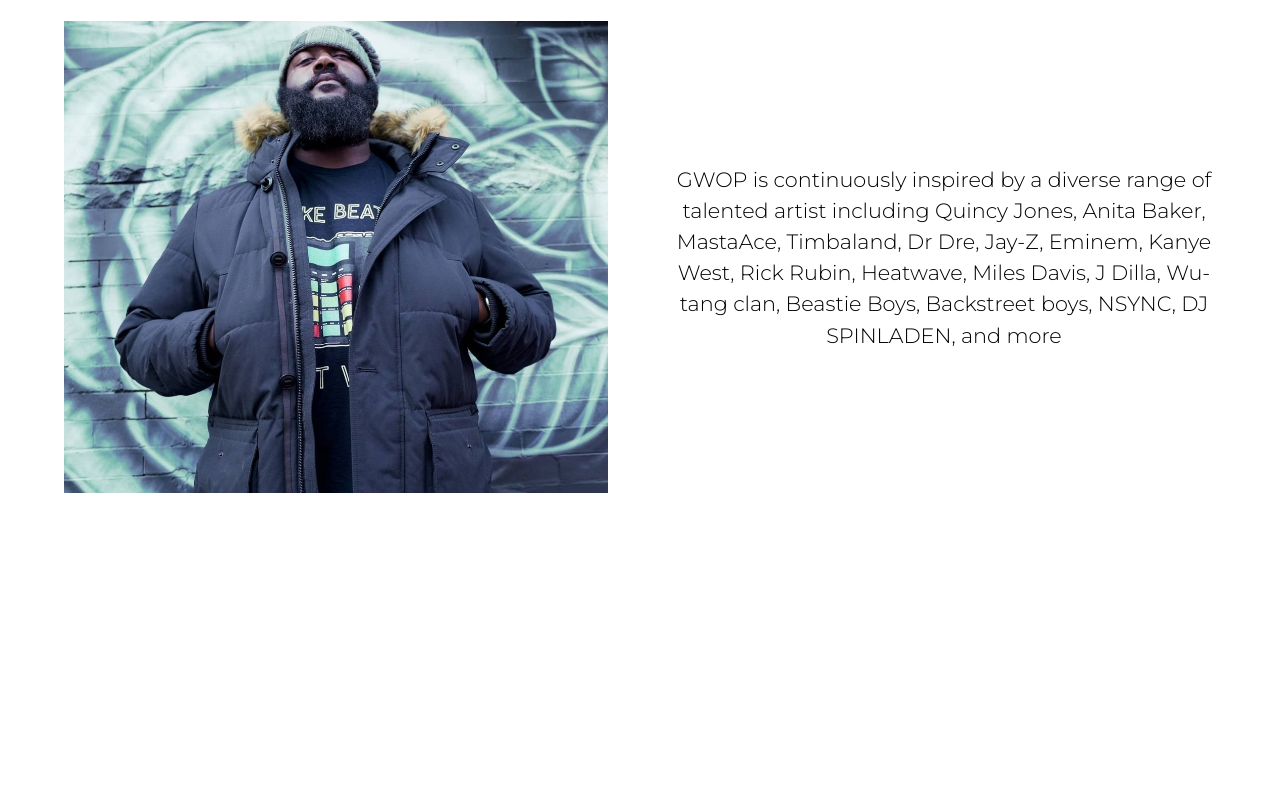
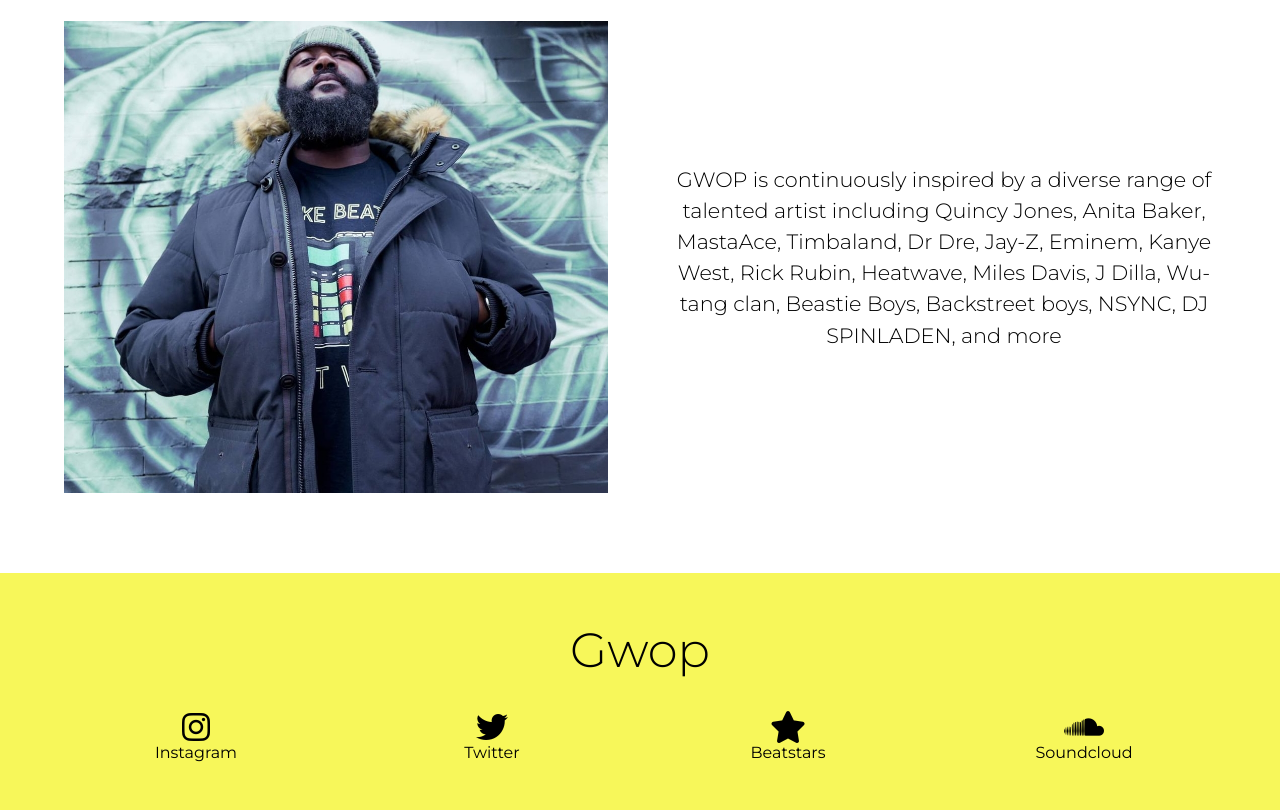
Before and after one commit to nelson521/g-website, a plain HTML site: page index.html in a window 1280 px wide. Shown: the part 907-1717 px from the top of the page. Before the commit the page ends 1480 px from the top, so only its background shows below. Drawn offline with Linux system fonts and the light colour scheme.

Commit message:
add footer

```diff
--- a/index.html
+++ b/index.html
@@ -74,5 +74,24 @@
         </p>
       </div>
     </section>
+    <!-- Footer -->
+    <footer class="footer">
+      <h2>Gwop</h2>
+      <div class="social-media">
+        <a href="https://www.instagram.com/gwop_files/?hl=en"
+          >Instagram<i class="fa-brands fa-instagram fa-2x"></i
+        ></a>
+        <a
+          href="https://twitter.com/The_Future_isME?t=1C3WZBpvTESBK0J8vCvY7g&s=09"
+          >Twitter<i class="fa-brands fa-twitter fa-2x"></i
+        ></a>
+        <a href="https://www.beatstars.com/gwopfiles"
+          >Beatstars<i class="fa-solid fa-star fa-2x"></i
+        ></a>
+        <a href=" https://m.soundcloud.com/phede-celestin-782018856"
+          >Soundcloud<i class="fa-brands fa-soundcloud fa-2x"></i
+        ></a>
+      </div>
+    </footer>
   </body>
 </html>
--- a/style.css
+++ b/style.css
@@ -94,6 +94,7 @@ a:hover {
   display: flex;
   margin: 5rem 2rem;
 }
+
 .info-section img {
   border-radius: 4px;
   width: 50%;
@@ -112,6 +113,41 @@ a:hover {
   font-size: 1.3rem;
 }
 
+/* Footer */
+footer {
+  background-color: rgb(247, 247, 90);
+  padding: 3rem;
+}
+
+footer h2 {
+  font-size: 3rem;
+  font-weight: lighter;
+  display: flex;
+  justify-content: center;
+  align-content: center;
+  text-align: center;
+  margin: auto;
+  padding-bottom: 2rem;
+}
+
+footer .social-media {
+  display: grid;
+  grid-template-columns: repeat(4, 1fr);
+  justify-content: center;
+  align-items: center;
+  text-align: center;
+  margin: auto;
+}
+
+footer .social-media a {
+  display: flex;
+  flex-direction: column-reverse;
+}
+
+footer .social-media a:hover {
+  color: rgb(99, 99, 99);
+}
+
 /* Hero Animations */
 
 @keyframes fade-slide-down {
@@ -125,3 +161,5 @@ a:hover {
     transform: none;
   }
 }
+
+/* Mobile */
```
